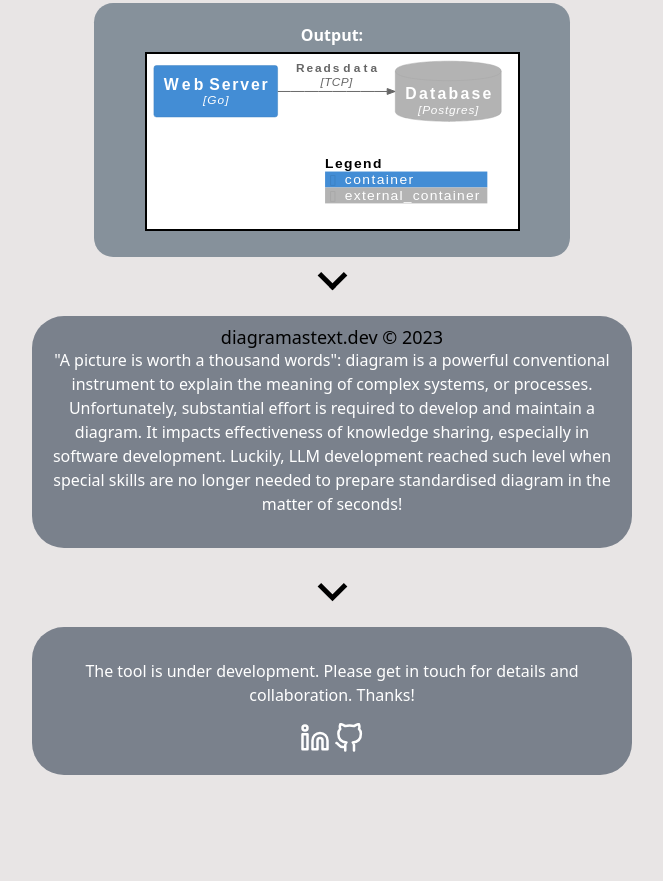
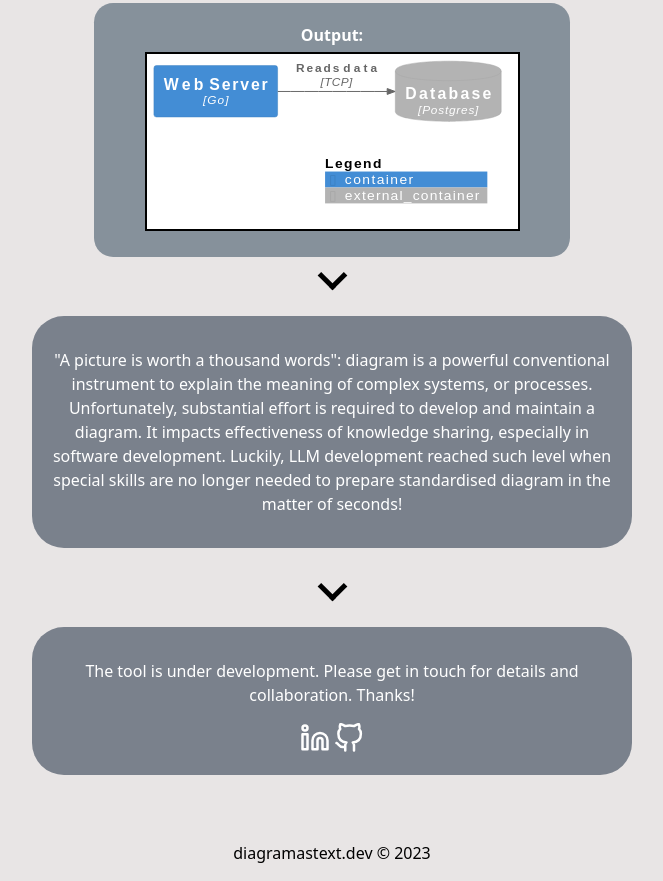
Before and after one commit to kislerdm/diagramastext, a plain HTML site: page public/index.html in a window 1280 px wide. Shown: the part 431-1312 px from the top of the page, without its empty margins (308-971 px from the left). Before the commit the page ends 1256 px from the top, so only its background shows below. Drawn offline with Linux system fonts and the light colour scheme.

Commit message:
Fix the footer position.
Signed-off-by: Dmitry Kisler <admin@dkisler.com>

```diff
--- a/public/index.html
+++ b/public/index.html
@@ -60,11 +60,8 @@
         }
 
         footer {
-            bottom: 0;
-            position: fixed;
-            margin-top: 1em;
-            margin-bottom: 1em;
-            font-size: 18px;
+            padding: 1rem;
+            font-size: 16px;
         }
 
         #title {
@@ -157,9 +154,6 @@
         <span style="font-weight: bold; font-style: italic;">Text</span>
     </div>
 </header>
-<footer>
-    diagramastext.dev &copy; 2023
-</footer>
 
 <div id="punch">
     Generate <span style="font-weight: bold;">diagrams</span>
@@ -309,5 +303,9 @@
     </a>
 </div>
 
+<footer>
+    diagramastext.dev &copy; 2023
+</footer>
+
 </body>
 </html>
```
